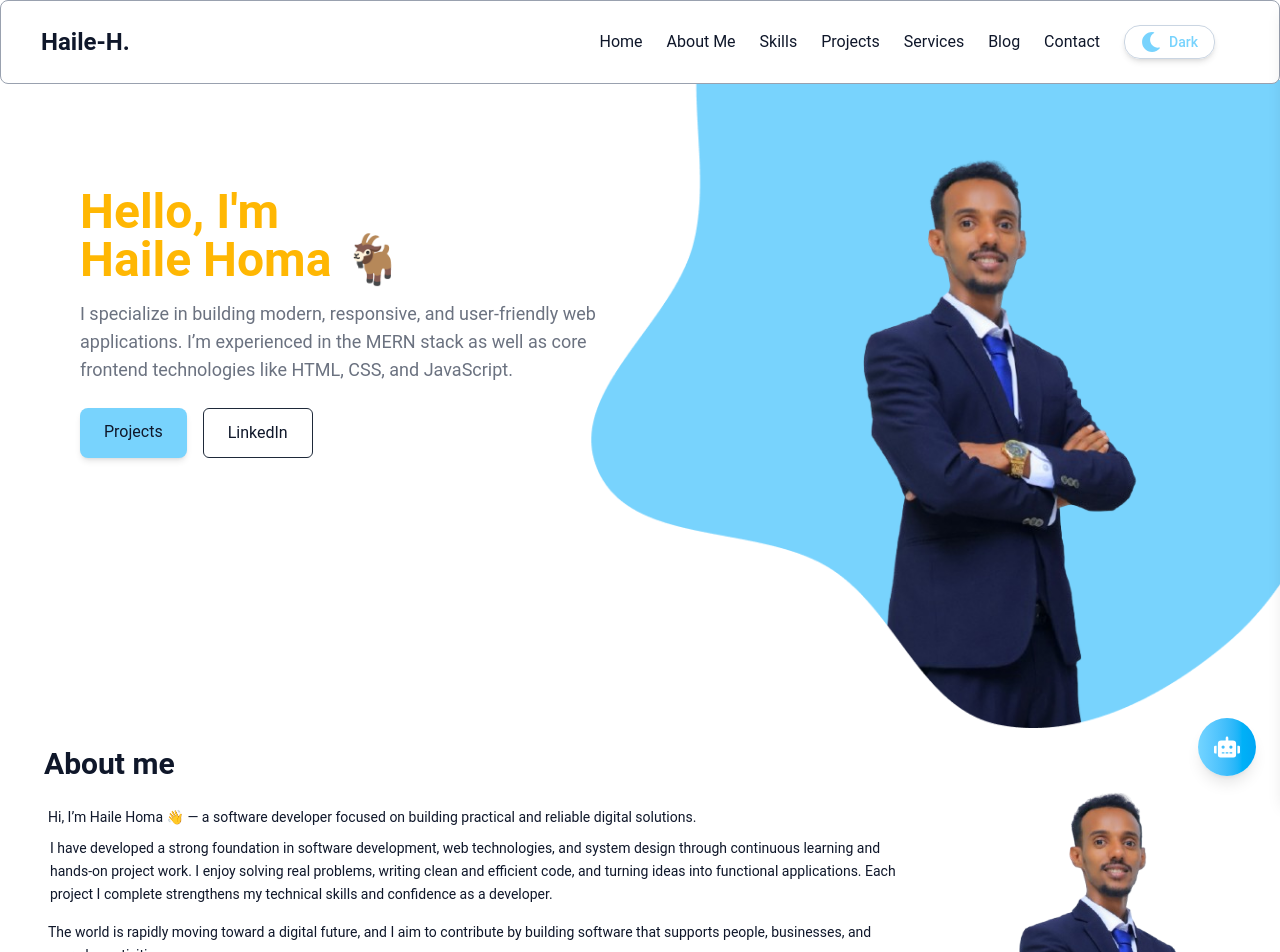
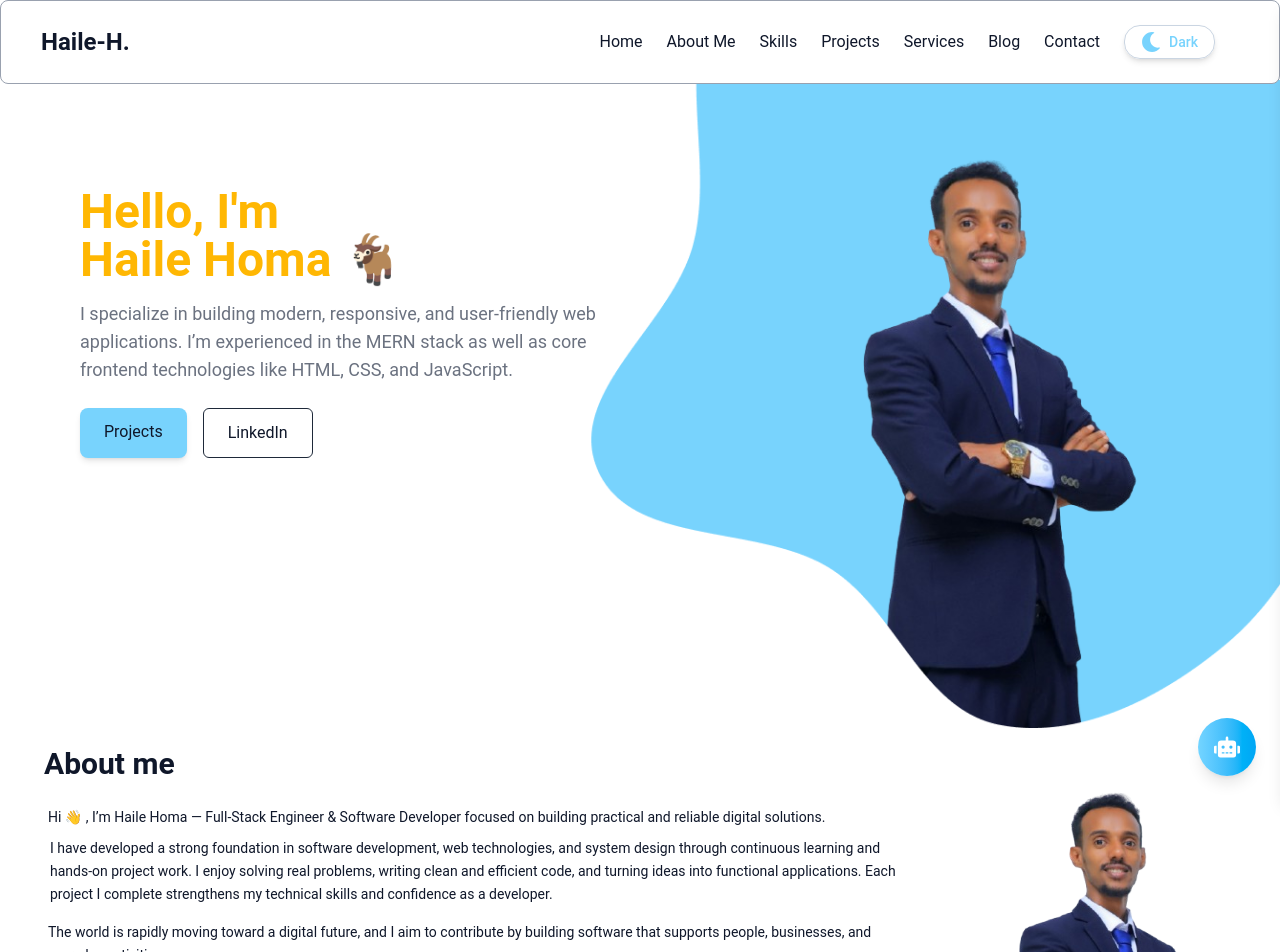
Before and after one commit to Haile-Homa/portfolio-haile-homa, a React (Vite) app in the folder portfolio/: page / in a window 1280 px wide. Shown: the top 952 px of the page. Built offline with nearby package versions, Linux system fonts and the light colour scheme.

Commit message:
aain text modifiction

```diff
--- a/portfolio/src/components/About/AboutIntro.jsx
+++ b/portfolio/src/components/About/AboutIntro.jsx
@@ -28,7 +28,7 @@ const AboutIntro = () => {
                         variants={staggerLeftItem}
                         className="mb-2 pl-1"
                     >
-                        Hi, I’m Haile Homa 👋 — a software developer focused on building practical and reliable digital solutions.
+                        Hi 👋 , I’m Haile Homa — Full-Stack Engineer & Software Developer  focused on building practical and reliable digital solutions.
                     </motion.p>
 
                     <motion.p
```
